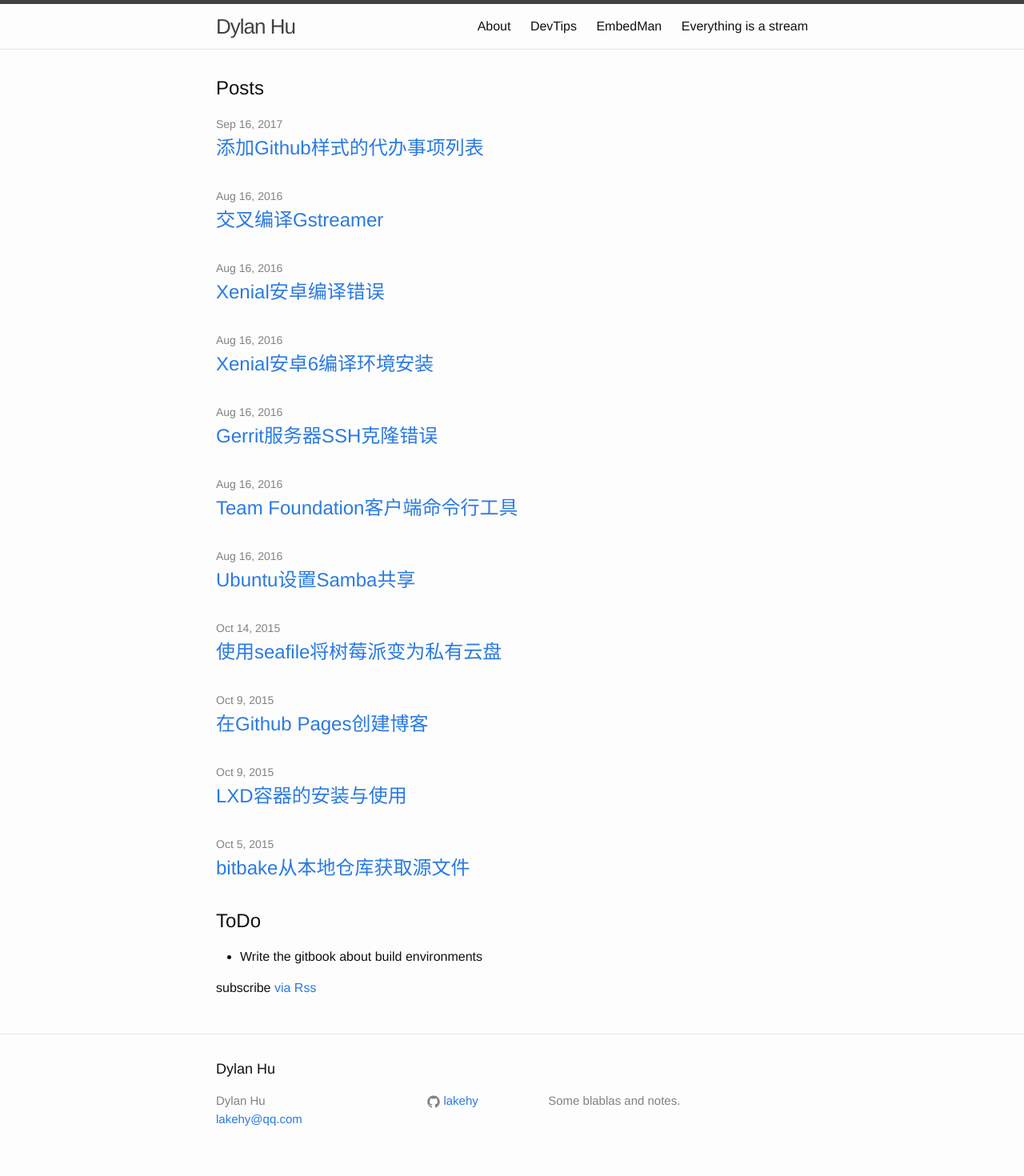
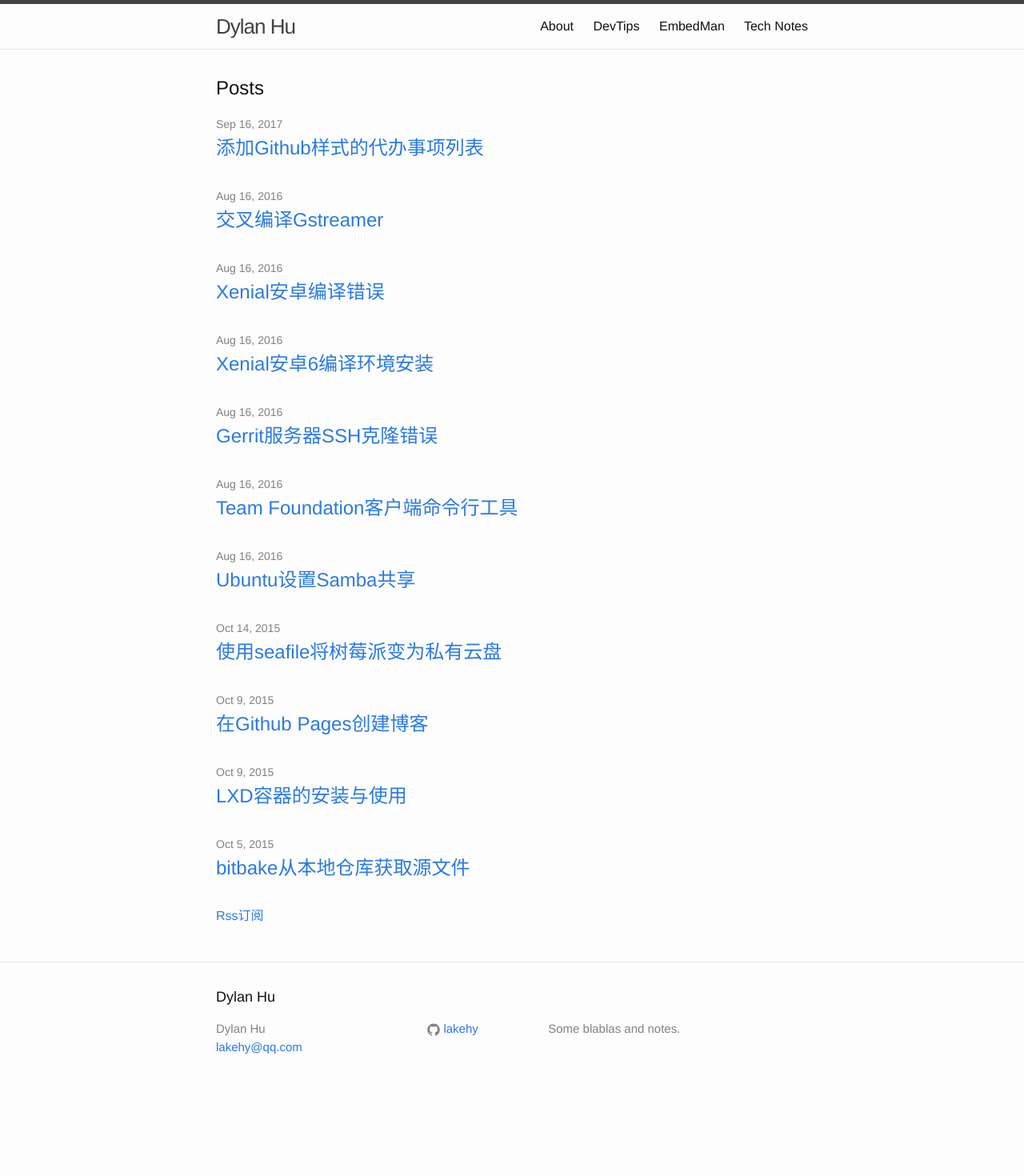
Before and after one commit to lakehy/lakehy.github.io, a Jekyll site: the page built from index.md, in a window 1280 px wide. Shown: the whole page at 80% size. Built offline with Jekyll 4.4.1, drawn with Linux system fonts in a browser that asks for light colours; our own code applies the rules of GitHub Pages for plain Markdown files; after the commit the page ends 1380 px from its top, so only the background shows below that.

Commit message:
update site title

```diff
--- a/index.md
+++ b/index.md
@@ -1,10 +1,10 @@
 ---
 layout: default
 ---
-
-# Everything is a stream
+# Tech Notes
 
 ## Posts
+
 <ul class="post-list">
   {% for post in site.posts %}
     <li>
@@ -14,8 +14,4 @@ layout: default
   {% endfor %}
 </ul>
 
-## ToDo
-
-- Write the gitbook about build environments
-
-subscribe [via Rss](feed.xml)
+[Rss订阅](feed.xml)
```
